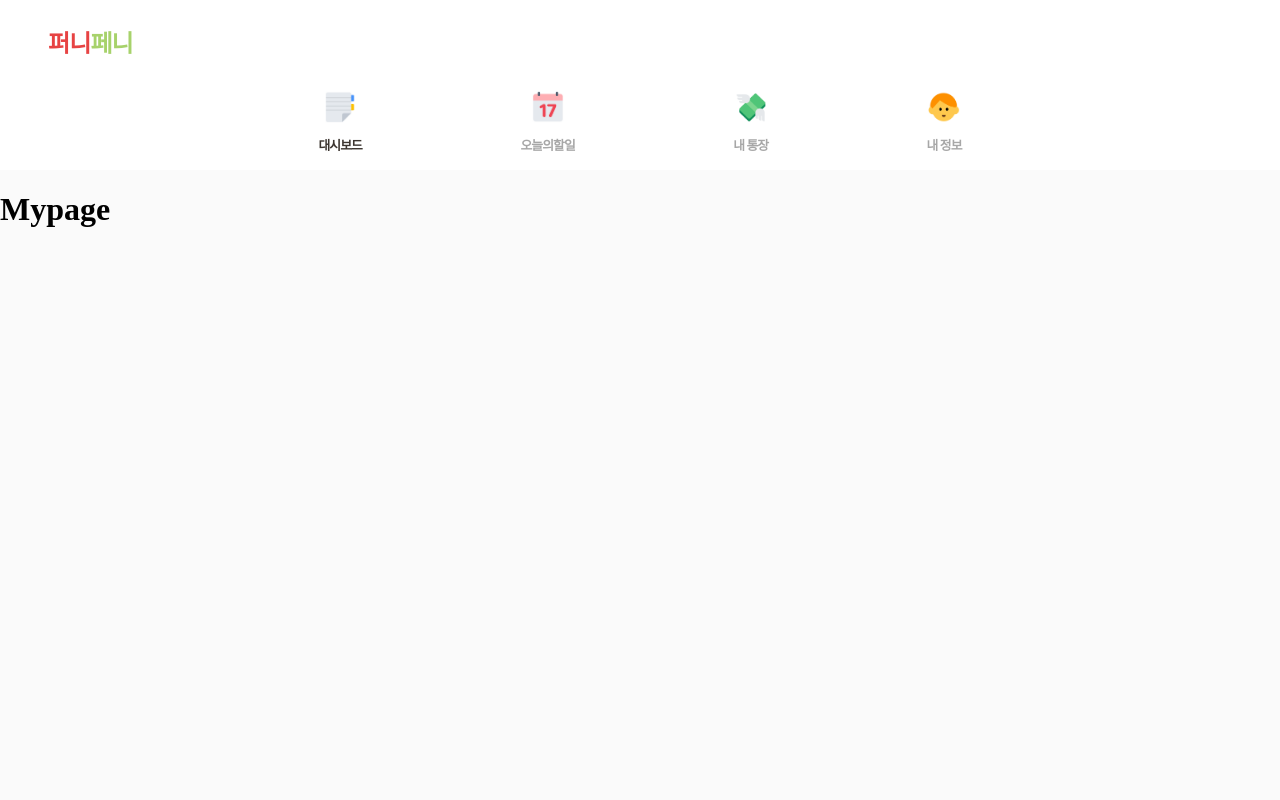
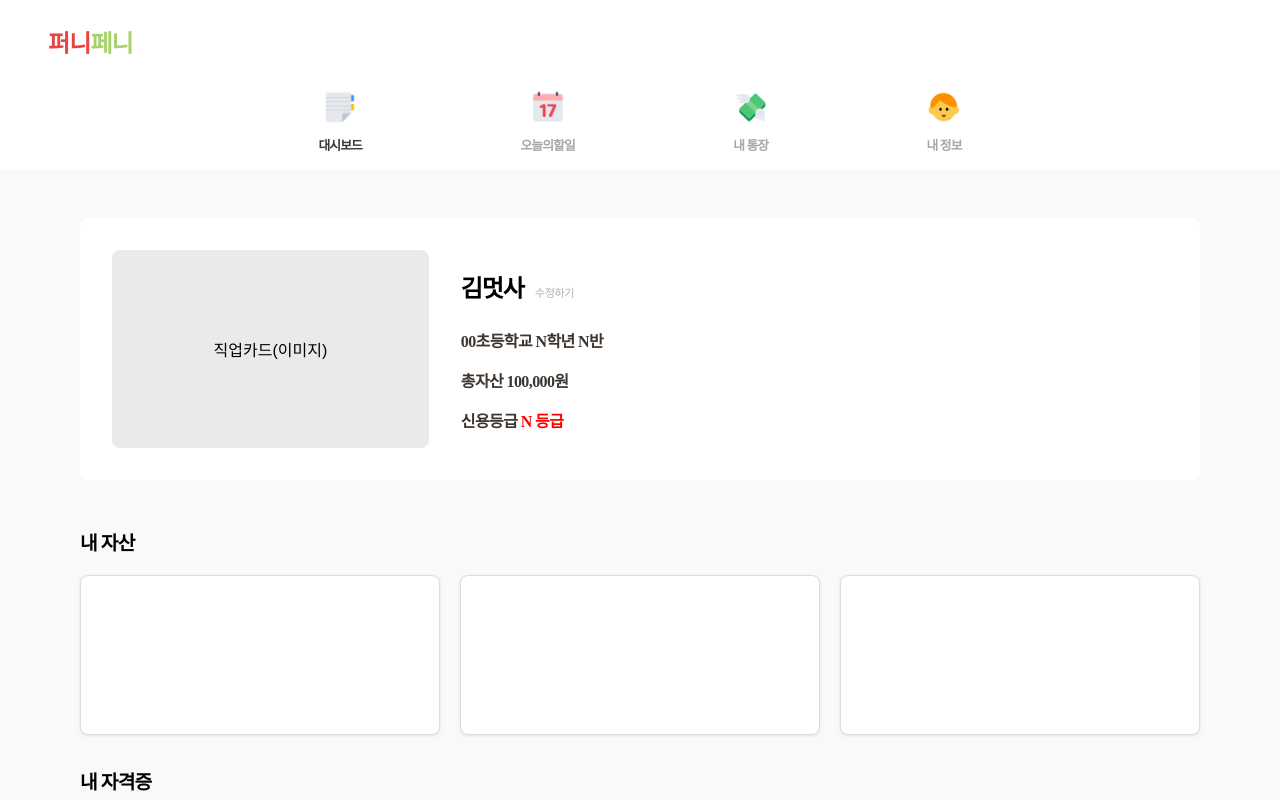
Before and after one commit to davin11992/fp_vercel, a React (Create React App) app: page /mypage in a window 1280 px wide. Built offline with nearby package versions, Linux system fonts and the light colour scheme.

Commit message:
[Style] grid layout edited

```diff
--- a/src/components/dashboard/dashboardComponent.jsx
+++ b/src/components/dashboard/dashboardComponent.jsx
@@ -2,6 +2,7 @@ import React from "react";
 import "../../styles/dashboard/dashboard.css";
 import "../../styles/dashboard/notice.css";
 import "../../styles/dashboard/finance.css";
+import "../../styles/dashboard/chart.css";
 
 const dashboardComponent = () => {
   return (
@@ -73,7 +74,9 @@ const dashboardComponent = () => {
           </ul>
         </div>
         <div className="chart-section">
-          <h3>주식추이</h3>
+          <div class="chart-header">
+            <h3>주식추이</h3>
+          </div>
         </div>
       </div>
     </div>
--- /dev/null
+++ b/src/components/mypage/MypageComponent.jsx
@@ -0,0 +1,46 @@
+import React from "react";
+import "../../styles/mypage/mypage-main.css";
+
+const mypage = () => {
+  return (
+    <div className="mypage-container">
+      <div className="job-card">
+        <div className="job-image">직업카드(이미지)</div>
+        <div className="job-info">
+          <h2 className="job-name">
+            김멋사 <button className="edit-button">수정하기</button>
+          </h2>
+          <p className="school-info">00초등학교 N학년 N반</p>
+          <p className="total-asset">
+            총자산 <span>100,000원</span>
+          </p>
+          <p className="credit-grade">
+            신용등급 <span className="credit-grade-n">N 등급</span>
+          </p>
+        </div>
+      </div>
+
+      {/* 내 자산 섹션 */}
+      <div className="asset-section">
+        <h3>내 자산</h3>
+        <div className="asset-items">
+          <div className="asset-item"></div>
+          <div className="asset-item"></div>
+          <div className="asset-item"></div>
+        </div>
+      </div>
+
+      {/* 내 자격증 섹션 */}
+      <div className="certificate-section">
+        <h3>내 자격증</h3>
+        <div className="certificate-items">
+          <div className="certificate-item"></div>
+          <div className="certificate-item"></div>
+          <div className="certificate-item"></div>
+        </div>
+      </div>
+    </div>
+  );
+};
+
+export default mypage;
--- a/src/pages/mypage/Mypage.jsx
+++ b/src/pages/mypage/Mypage.jsx
@@ -1,9 +1,10 @@
 import React from "react";
+import MypageComponent from "../../components/mypage/MypageComponent";
 
 const Mypage = () => {
   return (
-    <div id="dashboard">
-      <h1>Mypage</h1>
+    <div id="mypage">
+      <MypageComponent />
     </div>
   );
 };
--- /dev/null
+++ b/src/styles/dashboard/chart.css
@@ -0,0 +1,10 @@
+.notice-header {
+  display: flex;
+  justify-content: space-between;
+  align-items: center;
+  border-bottom: 1px solid #eee;
+  margin: 0.2rem 1rem;
+}
+.notice-header h3 {
+  margin: 0.8rem 0rem;
+}
--- a/src/styles/dashboard/dashboard.css
+++ b/src/styles/dashboard/dashboard.css
@@ -16,8 +16,8 @@
 
 #dashboard-note {
   display: grid;
-  grid-template-columns: 1.6fr 1fr; /* 2:1 비율로 두 개의 열 생성 */
-  grid-template-rows: auto auto; /* 행의 높이는 내용에 맞게 */
+  grid-template-columns: 1.6fr 1fr;
+  grid-template-rows: 1fr auto;
   gap: 1.3rem; /* 요소 간 간격 */
 
   padding-top: 2rem;
@@ -41,11 +41,12 @@
   background: white;
   border-radius: 1.25rem;
   padding: 1rem;
+  height: 130%;
 }
 
 .chart-section {
-  grid-column: span 2;
-  grid-row: span 1;
+  grid-column: span 1;
+  grid-row: 2;
   background: white;
   border-radius: 1.25rem;
   padding: 1rem;
--- /dev/null
+++ b/src/styles/mypage/mypage-main.css
@@ -0,0 +1,118 @@
+/* 기본 컨테이너 스타일 */
+.mypage-container {
+  font-family: Arial, sans-serif;
+  padding: 3rem 5rem;
+  width: 100vw;
+  background-color: #f9f9f9;
+}
+
+/* 직업 카드 스타일 */
+.job-card {
+  display: flex;
+  background-color: #fff;
+  border-radius: 8px;
+  padding: 2rem 2rem;
+  margin-bottom: 3rem;
+}
+
+.job-image {
+  width: 30%;
+  height: auto;
+  background-color: #eaeaea;
+  border-radius: 8px;
+  margin-right: 2rem;
+  display: flex;
+  align-items: center;
+  justify-content: center;
+}
+
+.job-info h2 {
+  font-size: 1.5rem;
+  margin: 0;
+  margin-top: 1.2rem;
+  margin-bottom: 1.5rem;
+
+  color: #000;
+  font-family: NanumSquareRound;
+  font-size: 1.5rem;
+  font-style: normal;
+  font-weight: 800;
+  line-height: normal;
+  letter-spacing: -0.06563rem;
+}
+
+.job-info .edit-button {
+  background: none;
+  border: none;
+  cursor: pointer;
+
+  color: var(--text-lightgre, #afafaf);
+  font-family: NanumSquareRound;
+  font-size: 0.7rem;
+  font-style: normal;
+  font-weight: 500;
+  line-height: normal;
+  letter-spacing: -0.02813rem;
+}
+
+.job-info .school-info,
+.job-info .total-asset,
+.job-info .credit-grade {
+  margin: 1rem 0rem;
+
+  color: var(--text, #3c3530);
+  font-family: NanumSquareRound;
+  font-size: 1rem;
+  font-style: normal;
+  font-weight: 800;
+  line-height: normal;
+  letter-spacing: -0.0375rem;
+}
+
+.job-info .credit-grade-n {
+  color: red;
+  font-weight: bold;
+}
+
+/* 내 자산 섹션 */
+
+.asset-section h3,
+.certificate-section h3 {
+  color: #000;
+  font-family: NanumSquareRound;
+  font-size: 1.2rem;
+  font-style: normal;
+  font-weight: 800;
+  line-height: normal;
+  letter-spacing: -0.05063rem;
+}
+.asset-section,
+.certificate-section {
+  margin-bottom: 2rem;
+}
+
+.asset-items,
+.certificate-items {
+  display: flex;
+  gap: 20px;
+}
+
+.asset-item,
+.certificate-item {
+  flex: 1;
+  height: 10rem;
+  background-color: #fff;
+  border: 1px solid #ddd;
+  border-radius: 8px;
+  display: flex;
+  align-items: center;
+  justify-content: center;
+  text-align: center;
+  box-shadow: 0 1px 3px rgba(0, 0, 0, 0.1);
+}
+
+.stock-link {
+  color: #007bff;
+  text-decoration: underline;
+  cursor: pointer;
+}
```
Also changed, not shown: src/components/mypage/mypage.jsx (deleted).
